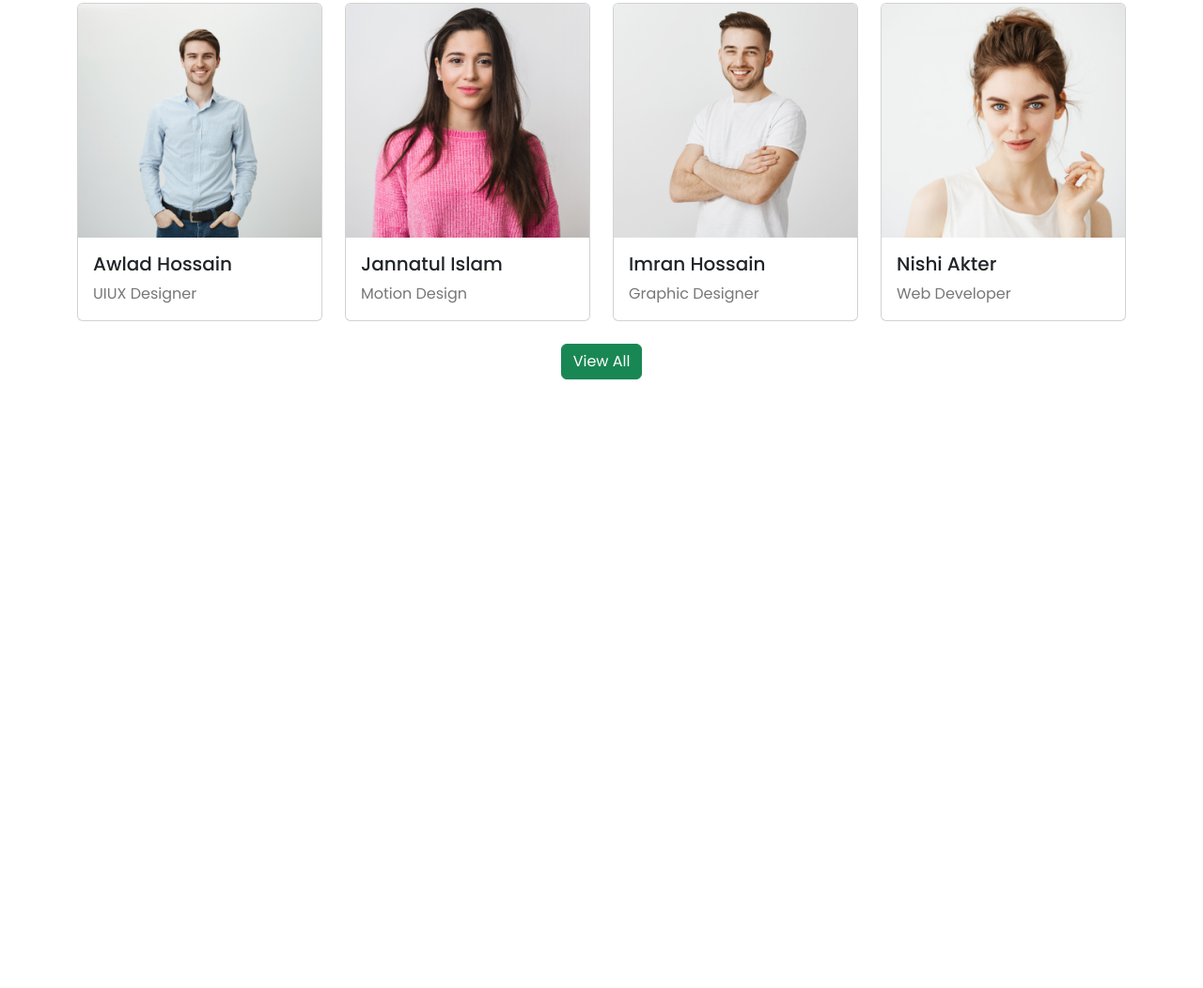
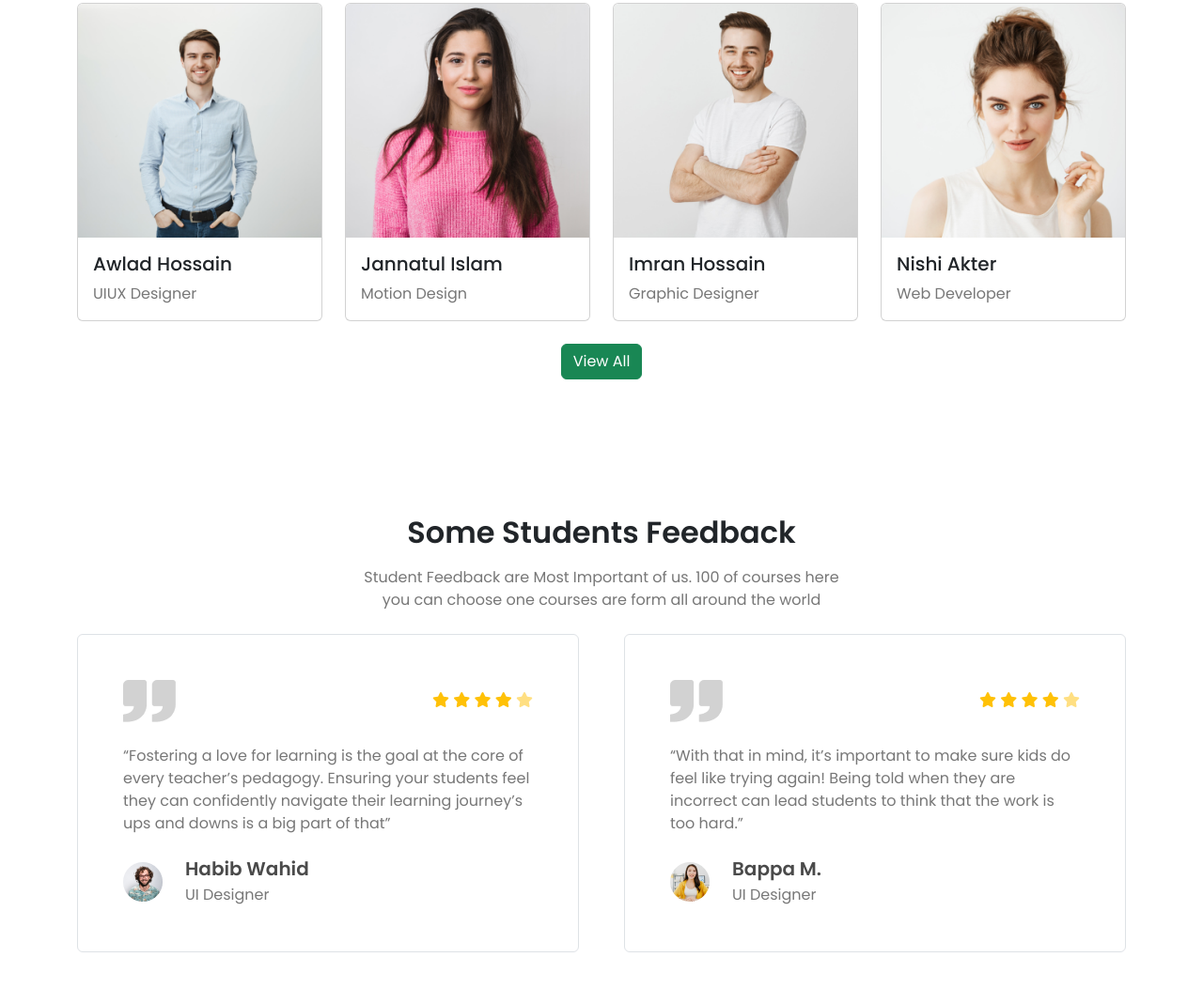
Before and after one commit to rezwanul24/Shikhi_Online, a plain HTML site: page index.html in a window 1280 px wide. Shown: the part 3146-4198 px from the top of the page at 94% size. Before the commit the page ends 3622 px from the top, so only its background shows below. Drawn offline with nearby package versions, Linux system fonts and the light colour scheme.

Commit message:
Student feedback added

```diff
--- a/index.html
+++ b/index.html
@@ -444,6 +444,67 @@
           </div>
       </section>
 
+      <!-- Students Feedback Section here -->
+
+      <section class="container my-5">
+        <h2 class="fw-semibold text-center pt-4">Some Students Feedback</h2>
+        <p class="color-light-gray text-center p-2">Student Feedback are Most Important of us. 100 of courses here <br> you can choose one courses are form all around the world </p>
+        <div class="row g-4 g-lg-5 row-cols-1 row-cols-lg-2">
+          <div class="col">
+            <div class="border rounded p-5 h-100">
+              <div class="d-flex justify-content-between align-items-center mb-4">
+                <div>
+                  <img  src="./images/comma.png" alt="comma">
+                </div>
+                <div>
+                  <i class="fa-solid fa-star text-warning"></i>
+                  <i class="fa-solid fa-star text-warning"></i>
+                  <i class="fa-solid fa-star text-warning"></i>
+                  <i class="fa-solid fa-star text-warning"></i>
+                  <i class="fa-solid fa-star text-warning opacity-50"></i>
+                </div>
+              </div>
+              <p class="color-light-gray">“Fostering a love for learning is the goal at the core of every teacher’s pedagogy. Ensuring your students feel they can confidently navigate their learning journey’s ups and downs is a big part of that”</p>
+              <div class="mt-4 d-flex align-items-center">
+                <div class="me-4">
+                  <img class="imh-fluid" src="./images/student/student-5.png" alt="student">
+                </div>
+                <div>
+                  <h6 class="fw-semibold mb-0 color-dark-gray fs-5 mb-1">Habib Wahid</h6>
+                  <p class="color-light-gray mb-0">UI Designer</p>
+                </div>
+              </div>
+            </div>
+          </div>
+          <div class="col">
+            <div class="border rounded p-5 h-100">
+              <div class="d-flex justify-content-between align-items-center mb-4">
+                <div>
+                  <img  src="./images/comma.png" alt="comma">
+                </div>
+                <div>
+                  <i class="fa-solid fa-star text-warning"></i>
+                  <i class="fa-solid fa-star text-warning"></i>
+                  <i class="fa-solid fa-star text-warning"></i>
+                  <i class="fa-solid fa-star text-warning"></i>
+                  <i class="fa-solid fa-star text-warning opacity-50"></i>
+                </div>
+              </div>
+              <p class="color-light-gray">“With that in mind, it’s important to make sure kids do feel like trying again! Being told when they are incorrect can lead students to think that the work is too hard.”</p>
+              <div class="mt-4 d-flex align-items-center">
+                <div class="me-4">
+                  <img class="imh-fluid" src="./images/student/student-6.png" alt="student">
+                </div>
+                <div>
+                  <h6 class="fw-semibold mb-0 color-dark-gray fs-5 mb-1">Bappa M.</h6>
+                  <p class="color-light-gray mb-0">UI Designer</p>
+                </div>
+              </div>
+            </div>
+          </div>
+        </div>
+      </section>
+
     <!-- Bootstrap JavaScript Bundle with Popper -->
     <script src="https://cdn.jsdelivr.net/npm/bootstrap@5.2.0/dist/js/bootstrap.bundle.min.js" integrity="sha384-A3rJD856KowSb7dwlZdYEkO39Gagi7vIsF0jrRAoQmDKKtQBHUuLZ9AsSv4jD4Xa" crossorigin="anonymous"></script>
 </body>
```
